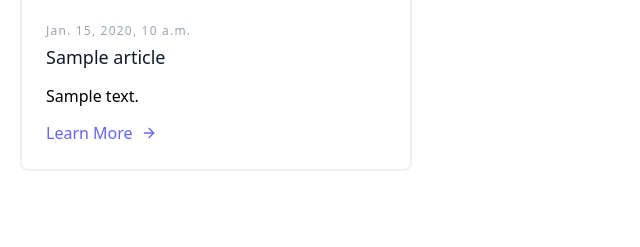
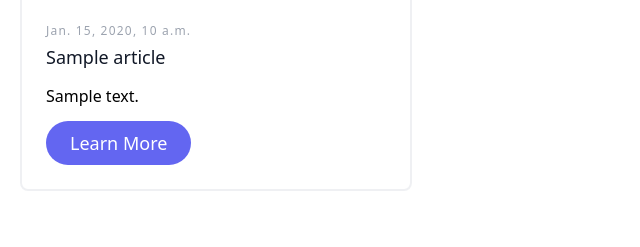
Before and after one commit to zhekazuev/itproger-learning-django, a Django app: page /news/ in a window 1280 px wide. Shown: the part 553-800 px from the top of the page, without its empty margins (0-640 px from the left). Run offline with Django 3.2, Linux system fonts and the light colour scheme; tables that the repository leaves empty hold one stand-in row (values such as "Sample post"); style sheets or scripts are compiled from the project's sources.

Commit message:
delete arrow

```diff
--- a/src/news/templates/news/news_home.html
+++ b/src/news/templates/news/news_home.html
@@ -28,11 +28,7 @@
                                 {{ article.full_text }}
                             </p>
                             <div class="flex items-center flex-wrap ">
-                                <a href="{% url '' %}" class="text-indigo-500 inline-flex items-center md:mb-2 lg:mb-0">Learn More
-                                    <svg class="w-4 h-4 ml-2" viewBox="0 0 24 24" stroke="currentColor" stroke-width="2" fill="none" stroke-linecap="round" stroke-linejoin="round">
-                                    <path d="M5 12h14"></path>
-                                    <path d="M12 5l7 7-7 7"></path>
-                                    </svg>
+                                <a href="{% url 'news-details' article.id %}" class="inline-flex text-white bg-indigo-500 border-0 py-2 px-6 focus:outline-none hover:bg-indigo-600 rounded-3xl text-lg">Learn More
                                 </a>
                             </div>
                         </div>
```
